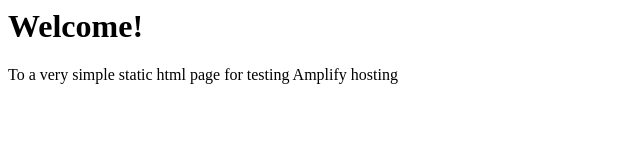
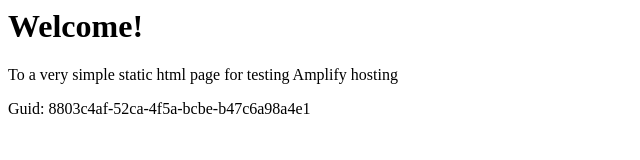
Before and after one commit to aws-aemilia-syd/Github-PR-Commit-Integration-Test-DoNotTouch-Gith-P5X5MO5I-v1-prod-ap-southeast-2, a website: page src/index.html in a window 1280 px wide. Shown: the whole page, without its empty margins (0-640 px from the left). Drawn offline with Linux system fonts and the light colour scheme.

Commit message:
commit from integ tests

```diff
--- a/src/index.html
+++ b/src/index.html
@@ -1,3 +1,5 @@
+
+
 <html lang="en">
 
 <head>
@@ -10,6 +12,6 @@
 <body>
     <h1>Welcome!</h1>
     <p>To a very simple static html page for testing Amplify hosting</p>
-</body>
+    <p>Guid: 8803c4af-52ca-4f5a-bcbe-b47c6a98a4e1</p></body>
 
 </html>
```
